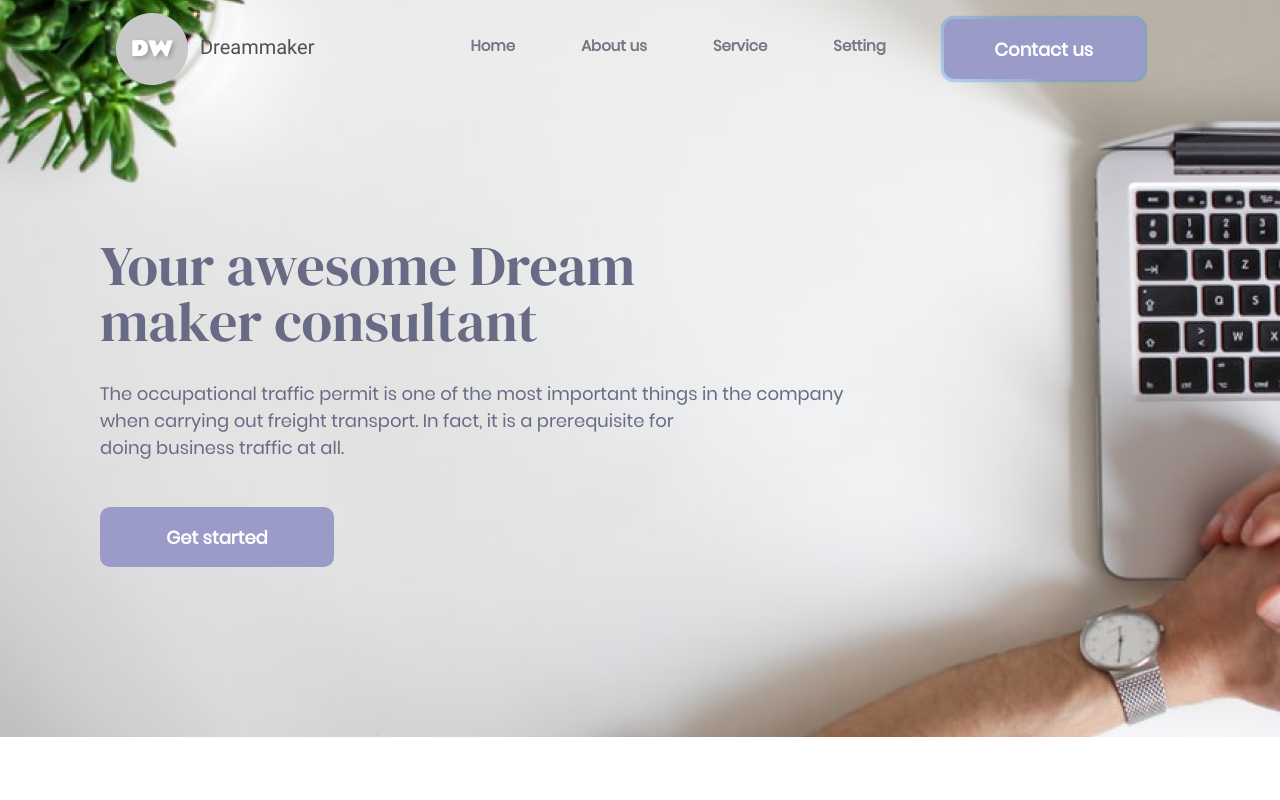
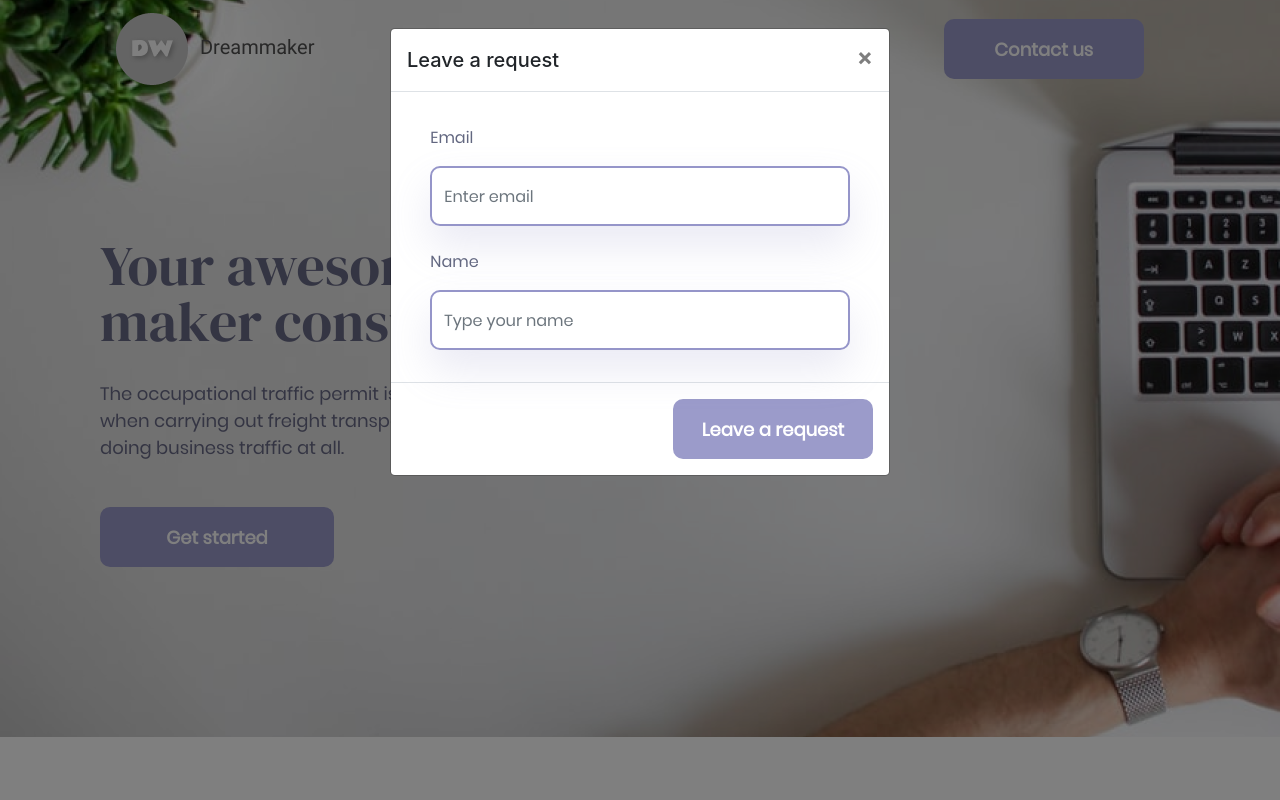
Before and after one commit to alexuniverses/test_landing_2, a plain HTML site: page index.html in a window 1280 px wide. Both pictures are taken after a click on the button "Contact us". Shown: the top 800 px of the page. Drawn offline with nearby package versions, Linux system fonts and the light colour scheme.

Commit message:
Добавил pop-up с формой заявки

```diff
--- a/index.html
+++ b/index.html
@@ -34,7 +34,36 @@
                             <a class="nav-link" href="#">Setting</a>
                           </li>
                           <li class="nav-item">
-                            <button type="button" class="btn" id="header_nav_btn">Contact us</button>
+                            <button type="button" class="btn" id="header_nav_btn" data-toggle="modal" data-target="#exampleModal">
+                              Contact us
+                            </button>
+                            <div class="modal fade" id="exampleModal" tabindex="-1" role="dialog" aria-labelledby="exampleModalLabel" aria-hidden="true">
+                              <div class="modal-dialog" role="document">
+                                <div class="modal-content">
+                                  <div class="modal-header">
+                                    <h5 class="modal-title" id="exampleModalLabel">Leave a request</h5>
+                                    <button type="button" class="close" data-dismiss="modal" aria-label="Close">
+                                      <span aria-hidden="true">&times;</span>
+                                    </button>
+                                  </div>
+                                  <div class="modal-body">
+                                    <form class="pop-up-form">
+                                      <div class="form-group">
+                                        <label for="exampleInputEmail1">Email</label>
+                                        <input type="email" class="form-control" id="exampleInputEmail1" aria-describedby="emailHelp" placeholder="Enter email">
+                                      </div>
+                                      <div class="form-group">
+                                        <label for="exampleInputPassword1">Name</label>
+                                        <input type="name" class="form-control" placeholder="Type your name">
+                                      </div>
+                                    </form>
+                                  </div>
+                                  <div class="modal-footer">
+                                    <button type="button" class="btn" id="popup_send_btn">Leave a request</button>
+                                  </div>
+                                </div>
+                              </div>
+                            </div>
                           </li>
                       </ul>
                     </div>
--- a/sass/mainstyle.sass
+++ b/sass/mainstyle.sass
@@ -7,3 +7,4 @@
 @import 'sections/_customer_and_provider'
 @import 'sections/_form_group'
 @import 'sections/_footer'
+@import 'sections/_popup'
--- a/sass/sections/_footer.sass
+++ b/sass/sections/_footer.sass
@@ -22,6 +22,7 @@
                 color: #FFFFFF
 .copyright_section
     margin-top: 79px
+    padding-bottom: 30px
     h3
         font-family: Rubik-regular
         font-style: normal
--- /dev/null
+++ b/sass/sections/_popup.sass
@@ -0,0 +1,27 @@
+.pop-up-form
+    font-family: Poppins-Regular
+    font-style: normal
+    font-weight: normal
+    line-height: 40px
+    color: #626780
+    label
+        margin-left: 5%
+        font-size: 16px
+    input
+        margin: 0 auto
+        width: 90%
+        height: 60px
+        background: #FFFFFF
+        border: 2px solid #9595C9
+        box-sizing: border-box
+        box-shadow: 0px 20px 40px rgba(149, 149, 201, 0.2)
+        border-radius: 10px
+#popup_send_btn
+    width: 200px
+    height: 60px
+    font-family: Poppins-Regular
+    font-weight: 600
+    color: white
+    font-size: 18px
+    background: #9B9BCA
+    border-radius: 10px
```
Also changed, not shown: css/mainstyle.css, 1 other file.
